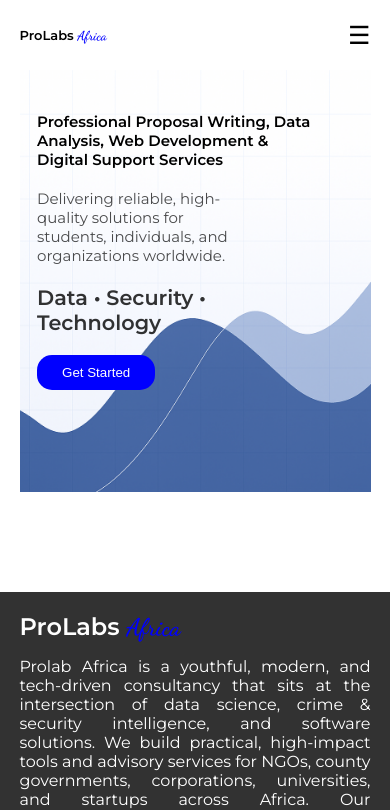
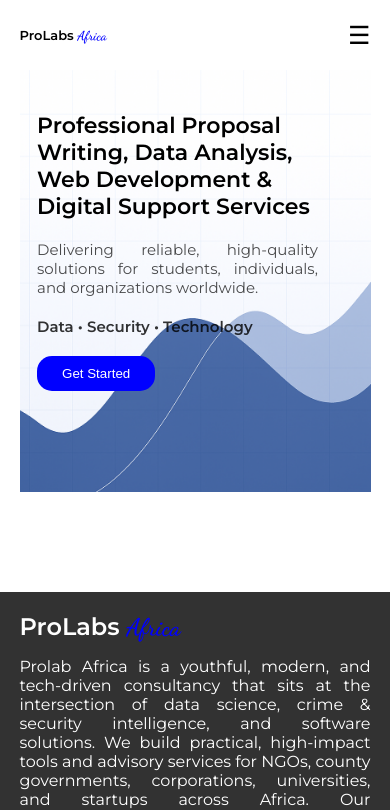
Before and after one commit to kazungu-p/Prolabs-africa, a React (Vite) app: page / in a window 390 px wide. Shown: the top 810 px of the page. Built offline with nearby package versions, Linux system fonts and the light colour scheme.

Commit message:
justify text on hero section

```diff
--- a/src/assets/styles/hero.css
+++ b/src/assets/styles/hero.css
@@ -48,11 +48,13 @@
     .hero-container-content h2{
         font-size: 22px;
     }
-    .hero-container-content h2{
+    .hero-container-content h3{
         font-size: 15px;
     }
     .hero-container-content p{
         font-size: 15px;
+        width: 100%;
+        text-align: justify;
     }
 }
 
```
